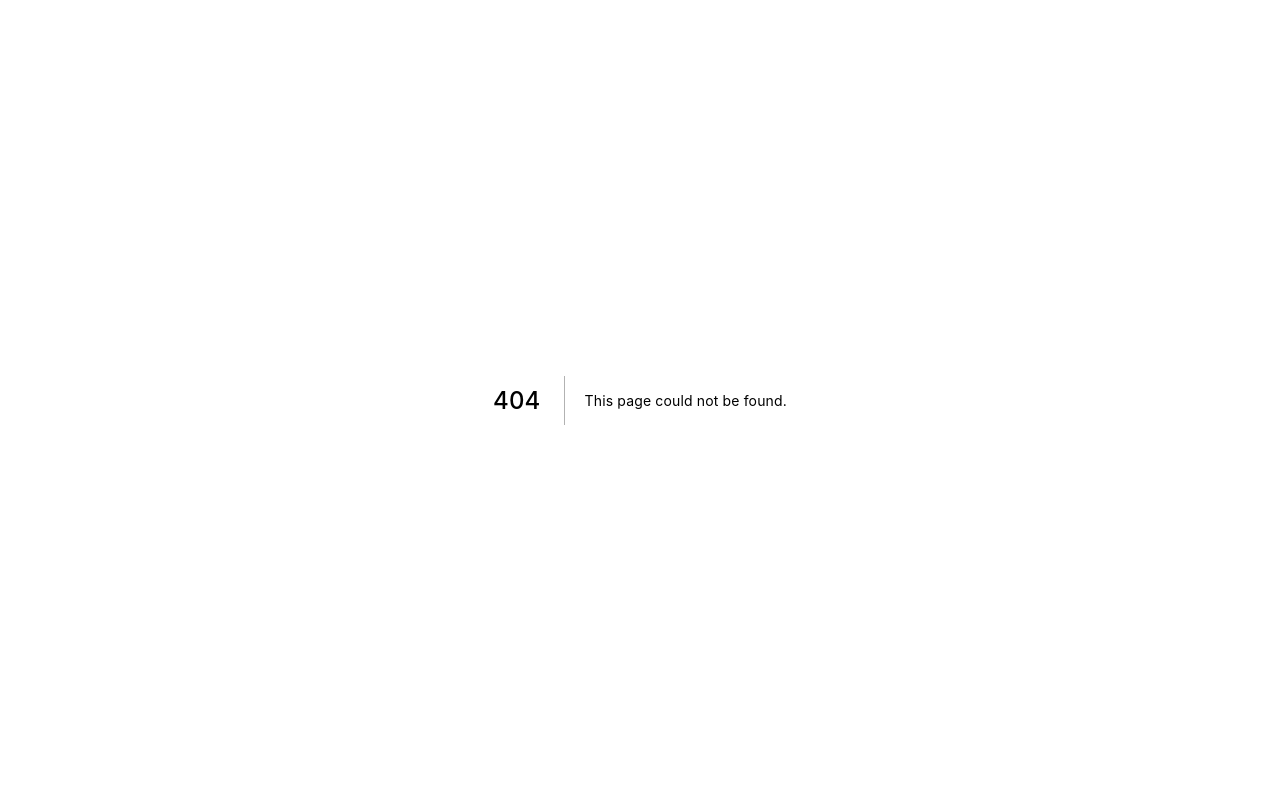
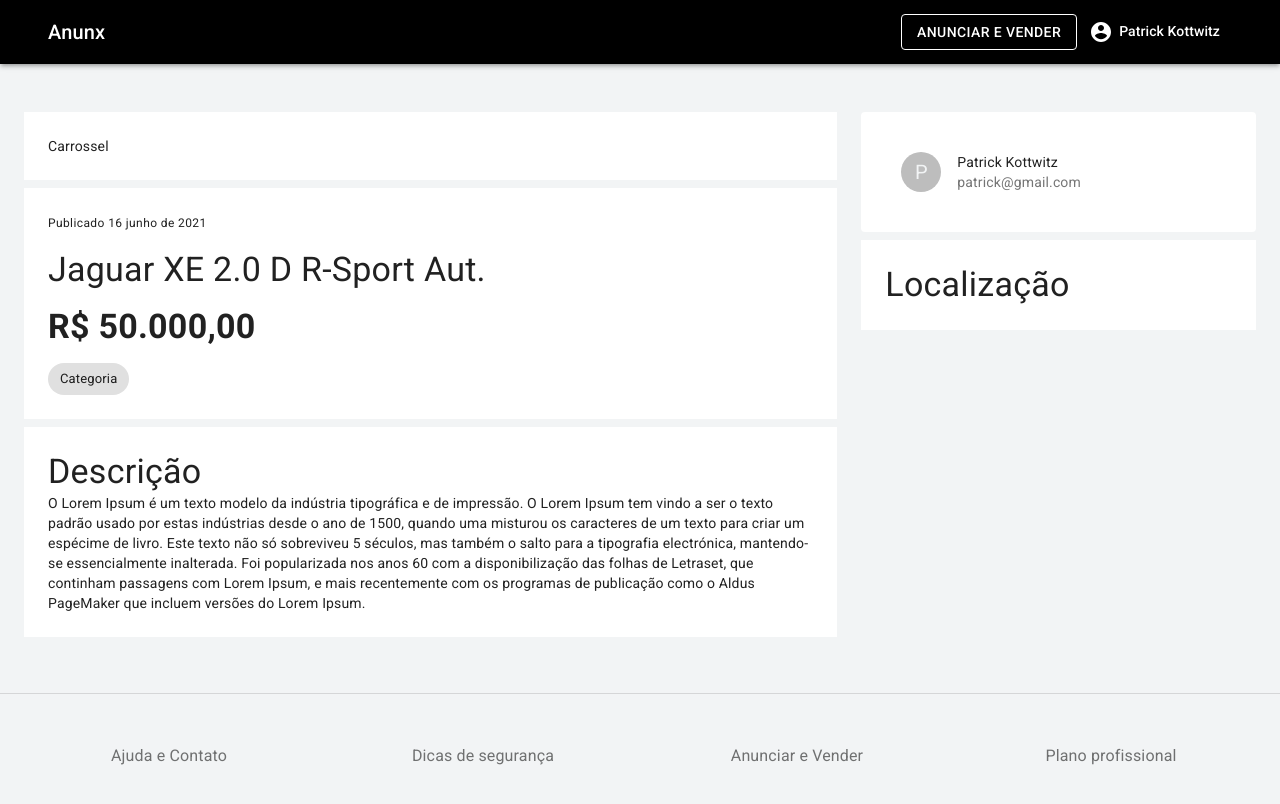
Before and after one commit to arqpatrick/anunx, a Next.js app: page /product in a window 1280 px wide. Before the commit this address had no page. Shown: the top 804 px of the page. Built offline with nearby package versions, Linux system fonts and the light colour scheme.

Commit message:
adicionada pagina de produtos

```diff
--- /dev/null
+++ b/pages/product.js
@@ -0,0 +1,96 @@
+import {
+  Avatar,
+  Box,
+  Card,
+  CardHeader,
+  CardMedia,
+  Chip,
+  Container,
+  Grid,
+  Typography
+} from '@material-ui/core'
+
+import { makeStyles } from '@material-ui/core'
+import TemplateDefault from '../src/templates/Default'
+
+
+const useStyle = makeStyles((theme) => ({
+  box: {
+    backgroundColor: theme.palette.background.white,
+    padding: theme.spacing(3),
+    marginBottom: theme.spacing()
+  },
+  productName: {
+    margin: '15px 0',
+  },
+  price: {
+    fontWeight: 'bold',
+    marginBottom: 15,
+  },
+}))
+
+const Product = () => {
+
+  const classes = useStyle()
+
+  return (
+    <TemplateDefault>
+      <Container maxWidth="lg">
+        <Grid container spacing={3}>
+          <Grid item xs={8}>
+            <Box className={classes.box}>
+              Carrossel
+            </Box>
+
+            <Box className={classes.box} textAlign="left">
+              <Typography component="span" variant="caption">
+                Publicado 16 junho de 2021
+              </Typography>
+              <Typography component="h4" variant="h4" className={classes.productName}>
+                Jaguar XE 2.0 D R-Sport Aut.
+              </Typography>
+              <Typography component="h4" variant="h4" className={classes.price}>
+                R$ 50.000,00
+              </Typography>
+              <Chip label="Categoria" />
+            </Box>
+
+            <Box className={classes.box} textAlign="left">
+              <Typography component="h6" variant="h4">
+                Descrição
+              </Typography>
+              <Typography component="p" variant="body2">
+              O Lorem Ipsum é um texto modelo da indústria tipográfica e de impressão. O Lorem Ipsum tem vindo a ser o texto padrão usado por estas indústrias desde o ano de 1500, quando uma misturou os caracteres de um texto para criar um espécime de livro. Este texto não só sobreviveu 5 séculos, mas também o salto para a tipografia electrónica, mantendo-se essencialmente inalterada. Foi popularizada nos anos 60 com a disponibilização das folhas de Letraset, que continham passagens com Lorem Ipsum, e mais recentemente com os programas de publicação como o Aldus PageMaker que incluem versões do Lorem Ipsum.
+              </Typography>
+            </Box>
+          </Grid>
+
+          <Grid item xs={4}>
+            <Card elevation={0} className={classes.box}>
+              <CardHeader
+                avatar={
+                  <Avatar>P</Avatar>
+                }
+                title="Patrick Kottwitz"
+                subheader="patrick@gmail.com"
+              />
+              <CardMedia
+                image="https://source.unsplash.com/random"
+                title="Patrick Kottwitz"
+              />
+            </Card>
+
+            <Box className={classes.box} >
+              <Typography component="h6" variant="h4">
+                Localização
+              </Typography>
+            </Box>
+          </Grid>
+        </Grid>
+      </Container>
+    </TemplateDefault>
+
+  )
+}
+
+export default Product
```
